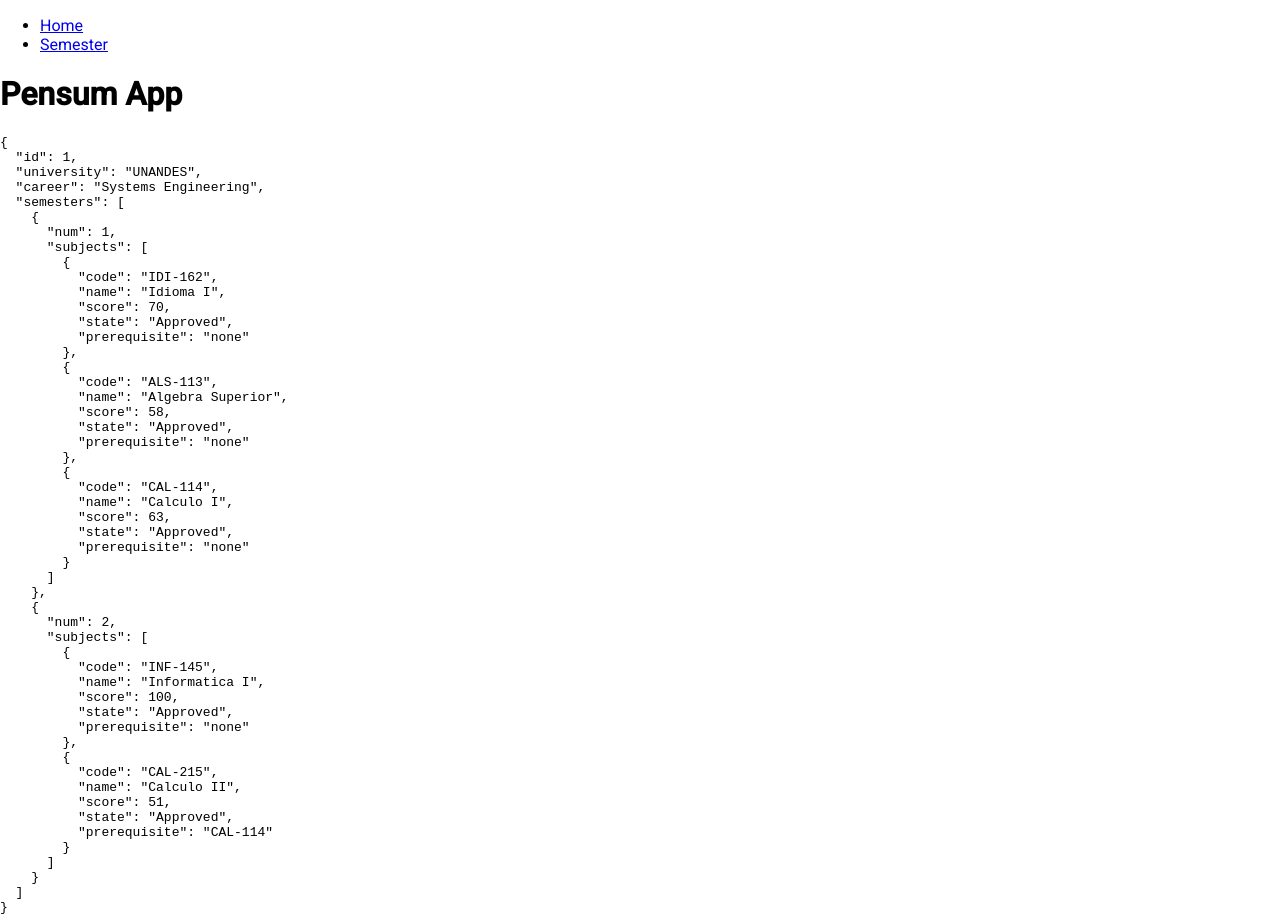
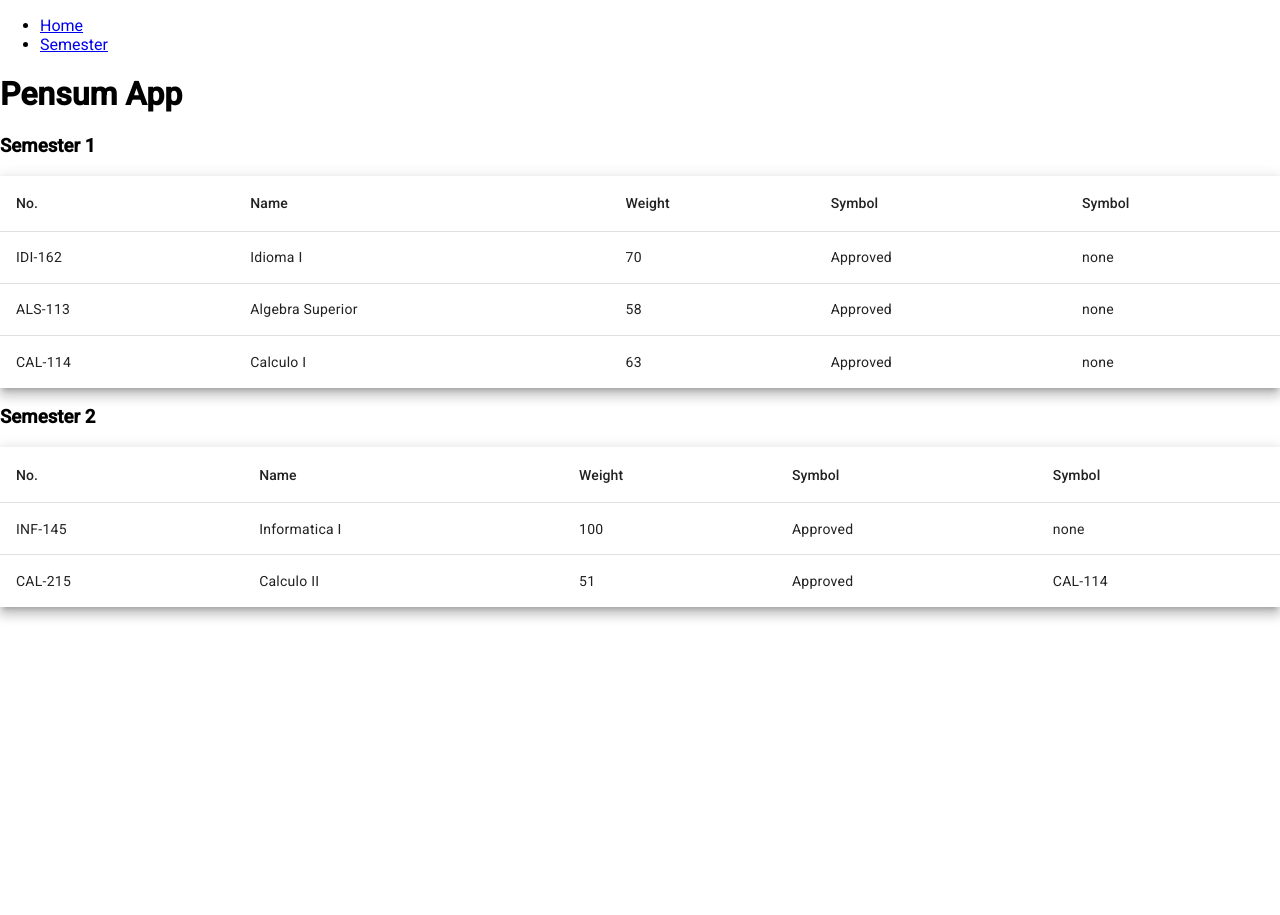
Before and after one commit to andres19r/pensum-angular, an Angular app: page /home in a window 1280 px wide. After the commit the page ends 816 px from the top, so only its background shows below. Built offline with nearby package versions, Linux system fonts and the light colour scheme.

Commit message:
feat(home): add initial impl of mat-table to show subjects by semester

```diff
--- a/src/app/components/home/home.component.html
+++ b/src/app/components/home/home.component.html
@@ -1 +1,44 @@
-<pre>{{pensum | json}}</pre>
+<ng-container *ngFor="let semester of pensum.semesters">
+  <h3>Semester {{semester.num}}</h3>
+
+  <table mat-table [dataSource]="semester.subjects" class="mat-elevation-z8">
+
+    <!--- Note that these columns can be defined in any order.
+        The actual rendered columns are set as a property on the row definition" -->
+
+    <!-- Position Column -->
+    <ng-container matColumnDef="code">
+      <th mat-header-cell *matHeaderCellDef> No. </th>
+      <td mat-cell *matCellDef="let element"> {{element.code}} </td>
+    </ng-container>
+
+    <!-- Name Column -->
+    <ng-container matColumnDef="name">
+      <th mat-header-cell *matHeaderCellDef> Name </th>
+      <td mat-cell *matCellDef="let element"> {{element.name}} </td>
+    </ng-container>
+
+    <!-- Weight Column -->
+    <ng-container matColumnDef="score">
+      <th mat-header-cell *matHeaderCellDef> Weight </th>
+      <td mat-cell *matCellDef="let element"> {{element.score}} </td>
+    </ng-container>
+
+    <!-- Symbol Column -->
+    <ng-container matColumnDef="state">
+      <th mat-header-cell *matHeaderCellDef> Symbol </th>
+      <td mat-cell *matCellDef="let element"> {{element.state}} </td>
+    </ng-container>
+
+    <!-- Symbol Column -->
+    <ng-container matColumnDef="prerequisite">
+      <th mat-header-cell *matHeaderCellDef> Symbol </th>
+      <td mat-cell *matCellDef="let element"> {{element.prerequisite}} </td>
+    </ng-container>
+
+    <tr mat-header-row *matHeaderRowDef="displayedColumns"></tr>
+    <tr mat-row *matRowDef="let row; columns: displayedColumns;"></tr>
+  </table>
+
+
+</ng-container>
--- a/src/app/components/home/home.component.ts
+++ b/src/app/components/home/home.component.ts
@@ -13,6 +13,7 @@ import { MatTableModule } from '@angular/material/table';
 })
 export class HomeComponent implements OnInit {
   private readonly _pensumService = inject(PensumService);
+  displayedColumns: string[] = ['code', 'name', 'score', 'state', 'prerequisite']
 
   pensum: Pensum = {} as Pensum;
 
```
